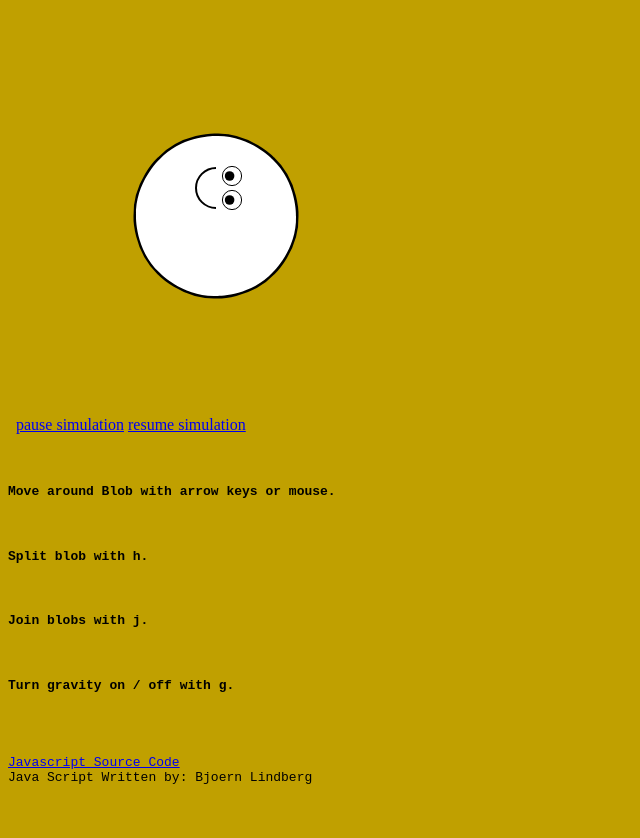
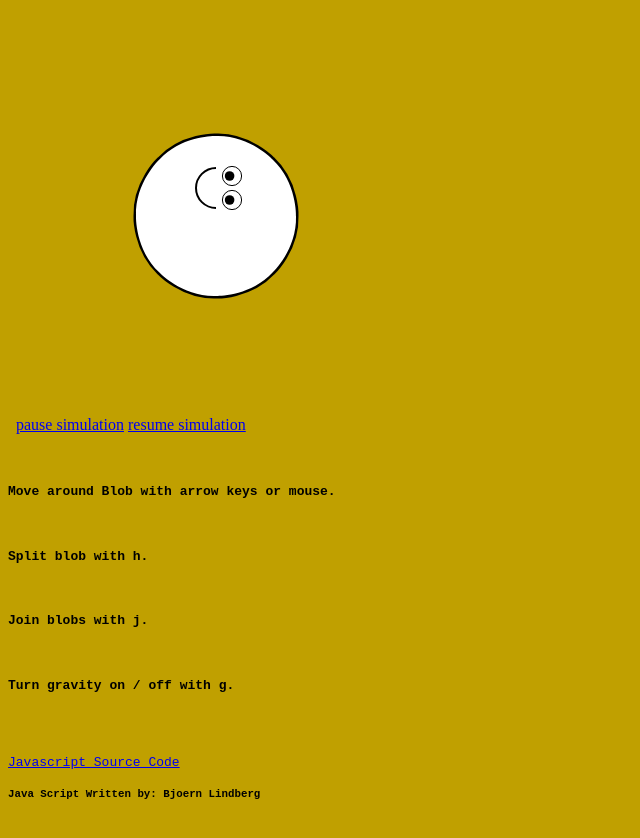
Before and after one commit to prwitt/webapp-kube-demo, a plain HTML site: page www/index.html in a window 1280 px wide. Shown: the whole page, without its empty margins (0-640 px from the left). Before the commit the page ends 800 px from the top, so only its background shows below. Drawn offline with Linux system fonts and the light colour scheme.

Commit message:
New Cluster

```diff
--- a/www/index.html
+++ b/www/index.html
@@ -18,7 +18,7 @@
 <br>
 <br>
 <a href="blobsallad.js">Javascript Source Code</a><br>
-Java Script Written by: Bjoern Lindberg
+<h5>Java Script Written by: Bjoern Lindberg</h5>
 <br>
 </body>
 </html>
```
